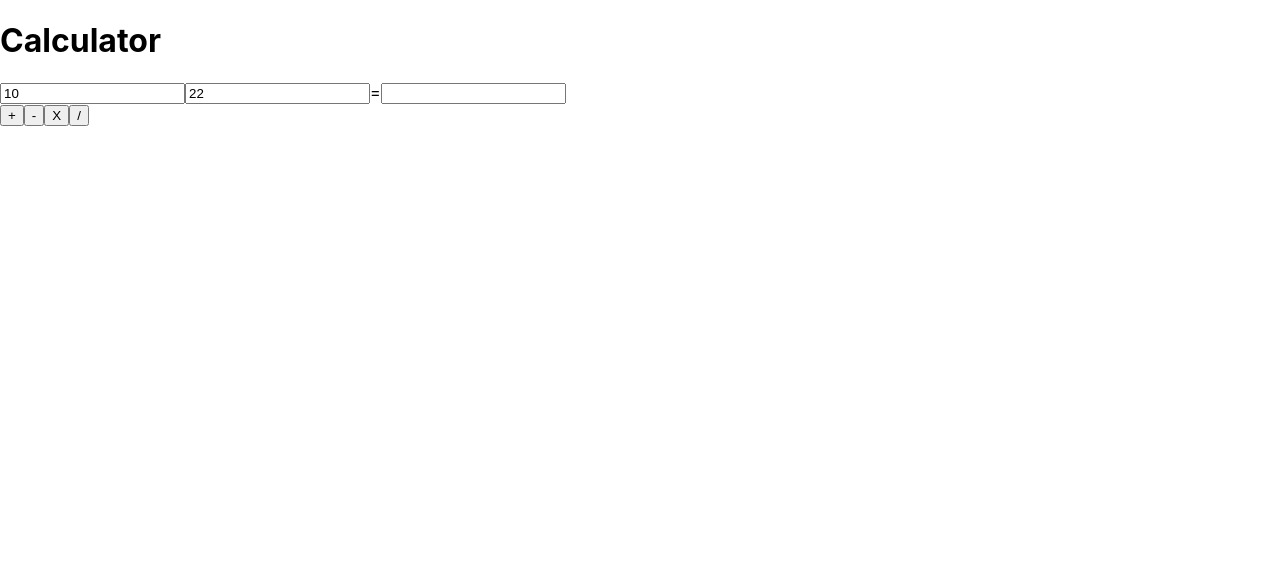
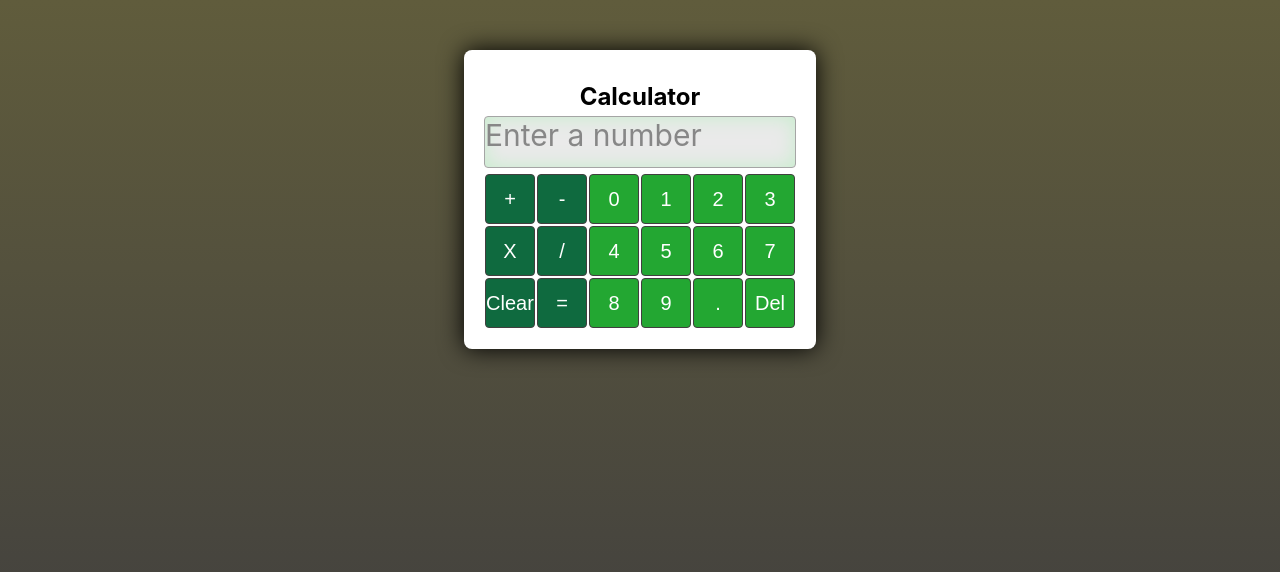
Before and after one commit to TheJadeDrag0n/react-js-calculator, a React (Create React App) app: page / in a window 1280 px wide. Shown: the top 572 px of the page. Built offline with nearby package versions, Linux system fonts and the light colour scheme.

Commit message:
Add files via upload

```diff
--- a/package.json
+++ b/package.json
@@ -8,6 +8,7 @@
     "@testing-library/user-event": "^13.5.0",
     "react": "^18.2.0",
     "react-dom": "^18.2.0",
+    "react-router-dom": "^6.4.2",
     "react-scripts": "5.0.1",
     "web-vitals": "^2.1.4"
   },
--- a/src/App.css
+++ b/src/App.css
@@ -1,38 +1,129 @@
-.App {
-  text-align: center;
+* {
+  font-size: 20px;
+  margin: 0;
+  padding: 0;
 }
 
-.App-logo {
-  height: 40vmin;
-  pointer-events: none;
+:root {
+  /* h1 */
+  --HeaderColor: #000000;
+  /* .calc-box */
+  --BoxBG: #ffffff;
+  --BoxShadow: #000000;
+  /* Button */
+  --ButtonBG: #0f6a3f;
+  --ButtonBGHover: #525252;
+  --ButtonColor: #ffffff;
+  --ButtonColorHover: #eaeaea;
+  --ButtonBorder: #413f3f;
+  /* .digits */
+  --DigitBG: #23a732;
+  --DigitBGHover: #525252;
+  --DigitBorder: #413f3f;
+  /* .output */
+  --OutputBG: #d3d3d3;
+  --OutputShadow: #87da93;
+  --OutputBorder: #413f3f;
 }
 
-@media (prefers-reduced-motion: no-preference) {
-  .App-logo {
-    animation: App-logo-spin infinite 20s linear;
-  }
+html {
+  height: 100%;
+  overflow-x: hidden;
 }
 
-.App-header {
-  background-color: #282c34;
-  min-height: 100vh;
+body {
+  /* Gradient Background */
+  /* https://uigradients.com/#Selenium */
+  background: #3c3b3f; /* fallback for old browsers */
+  background: -webkit-linear-gradient(
+    0deg,
+    #3c3b3f,
+    #605c3c
+  ); /* Chrome 10-25, Safari 5.1-6 */
+  background: linear-gradient(
+    0deg,
+    #3c3b3f,
+    #605c3c
+  ); /* W3C, IE 10+/ Edge, Firefox 16+, Chrome 26+, Opera 12+, Safari 7+ */
+
   display: flex;
-  flex-direction: column;
   align-items: center;
   justify-content: center;
-  font-size: calc(10px + 2vmin);
-  color: white;
 }
 
-.App-link {
-  color: #61dafb;
+h1 {
+  margin-top: 12px;
+  font-size: 24px;
+  text-align: center;
+  color: var(--HeaderColor);
 }
 
-@keyframes App-logo-spin {
-  from {
-    transform: rotate(0deg);
-  }
-  to {
-    transform: rotate(360deg);
-  }
+.calc-box {
+  background-color: var(--BoxBG);
+  box-shadow: 0px 0px 25px var(--BoxShadow);
+  padding: 20px;
+  margin: 50px auto;
+  width: 312px; /*width of box */
+  border-radius: 8px;
 }
+.buttons {
+  display: flex;
+  justify-content: center;
+  align-items: center;
+}
+
+button {
+  background-color: var(--ButtonBG);
+  color: var(--ButtonColor);
+  border: 0.5px solid var(--ButtonBorder);
+  cursor: pointer;
+  width: 50px;
+  height: 50px;
+  margin: 1px;
+  border-radius: 4px;
+  transition: all 250ms ease-in-out;
+}
+
+button:hover {
+  background-color: var(--ButtonBGHover);
+  color: var(--ButtonColorHover);
+}
+
+.digits button {
+  background-color: var(--DigitBG);
+  height: 50px;
+  cursor: pointer;
+  transition: all 0.4s ease-in-out;
+  border: 0.5px solid var(--DigitBorder);
+}
+.digits button:hover {
+  background-color: var(--DigitBGHover);
+}
+
+.output {
+  height: 50px;
+  box-shadow: inset 0px 0px 20px var(--OutputShadow);
+  padding-right: 2%;
+  text-align: left;
+  font-size: 30px;
+  display: flex;
+  opacity: 46.5%;
+  background-color: var(--OutputBG);
+  border: 1px solid var(--OutputBorder);
+  flex-direction: column;
+  margin: 5px 0px;
+  border-radius: 4px;
+}
+
+.buttons .Hidden {
+  color: #00000000;
+  background-color: #00000000;
+  border: none;
+  cursor: default;
+}
+
+.buttons .Hidden:hover {
+  color: #00000000;
+  background-color: #00000000;
+  border: none;
+}
--- a/src/Calculator.js
+++ b/src/Calculator.js
@@ -1,47 +1,47 @@
 import "./App.css";
 import { useState } from "react";
 import CalcButtons from "./Components/CalcButtons";
-import Inputs from "./Components/Inputs";
+import ButtonKeypad from "./Components/ButtonKeypad";
 
 function App() {
-  const [answer, setAnswer] = useState("");
-  const [first, setFirst] = useState(10);
-  const [second, setSecond] = useState(22);
-  const Calculate = (value) => {
-    console.log("value", value);
-    if (value !== "") {
-      switch (value) {
-        case "-":
-          setAnswer(first - second);
-          break;
-        case "+":
-          setAnswer(first + second);
-          break;
-        case "*":
-          setAnswer(first * second);
-          break;
-        case "/":
-          setAnswer(first / second);
-          break;
-        default:
-          setAnswer("ERROR");
-          break;
-      }
+var [calcutation, setCalculation] = useState("")
+
+  const updateCalculation = (value) => {
+
+    calcutation += String(value)
+    console.log(calcutation)
+
+    if (value === "=") {
+      var x = new Function(`return ${calcutation.slice(0, -1)}`)
+      setCalculation(x)
     }
+    else if (value === "clear") {
+      setCalculation("")
+    }
+    else if (value === "del") {
+      const result = calcutation.slice(0, -1);
+      setCalculation(result)
+    }
+    else {
+      setCalculation(calcutation);
+    }
+    console.log(`updateCalculation ${calcutation}`)
   };
   return (
-    <div>
+    <div className="calc-box">
       <h1>Calculator</h1>
-      <Inputs
-        first = {first}
-        second = {second}
-        setFirst = {setFirst}
-        setSecond = {setSecond}
-        answer = {answer}
-      />
-      <CalcButtons Calculate={Calculate} />
+      <div className='output'>
+        {calcutation || "Enter a number"}
+      </div>
+      <div className="buttons">
+        <CalcButtons updateCalculation = {updateCalculation} />
+        <div className="digits">
+          <ButtonKeypad updateCalculation = {updateCalculation} />
+        </div>
+      </div>
     </div>
   );
+
 }
 
 export default App;
--- /dev/null
+++ b/src/Components/ButtonKeypad.js
@@ -0,0 +1,21 @@
+function ButtonKeypad(props) {
+    let buttons = [];
+    for (let i = 0; i <= 9; i++) {
+        buttons.push(
+            <button
+                onClick={() => props.updateCalculation(i)}
+                key={i}
+            >
+                {i}
+            </button>
+        );
+    }
+    return (
+        <div>
+            {buttons}
+            <button onClick={() => props.updateCalculation(".")}>.</button>
+            <button onClick={() => props.updateCalculation("del")}>Del</button>
+        </div>
+    );
+}
+export default ButtonKeypad;
--- a/src/Components/CalcButtons.js
+++ b/src/Components/CalcButtons.js
@@ -1,17 +1,23 @@
 function CalcButtons(props) {
     return (
     <div>
-        <button className="AppButton" onClick={() => props.Calculate("+")}>
+        <button onClick={() => props.updateCalculation("+")}>
           +
         </button>
-        <button className="AppButton" onClick={() => props.Calculate("-")}>
+        <button onClick={() => props.updateCalculation("-")}>
           -
         </button>
-        <button className="AppButton" onClick={() => props.Calculate("X")}>
+        <button onClick={() => props.updateCalculation("*")}>
           X
         </button>
-        <button className="AppButton" onClick={() => props.Calculate("/")}>
+        <button onClick={() => props.updateCalculation("/")}>
           /
+        </button>
+        <button onClick={() => props.updateCalculation("clear")}>
+          Clear
+        </button>
+        <button onClick={() => props.updateCalculation("=")}>
+          =
         </button>
       </div>
     );
```
Also changed, not shown: src/index.js (+6 -8 lines), 2 other files (tests, documents, lock files or other folders).
